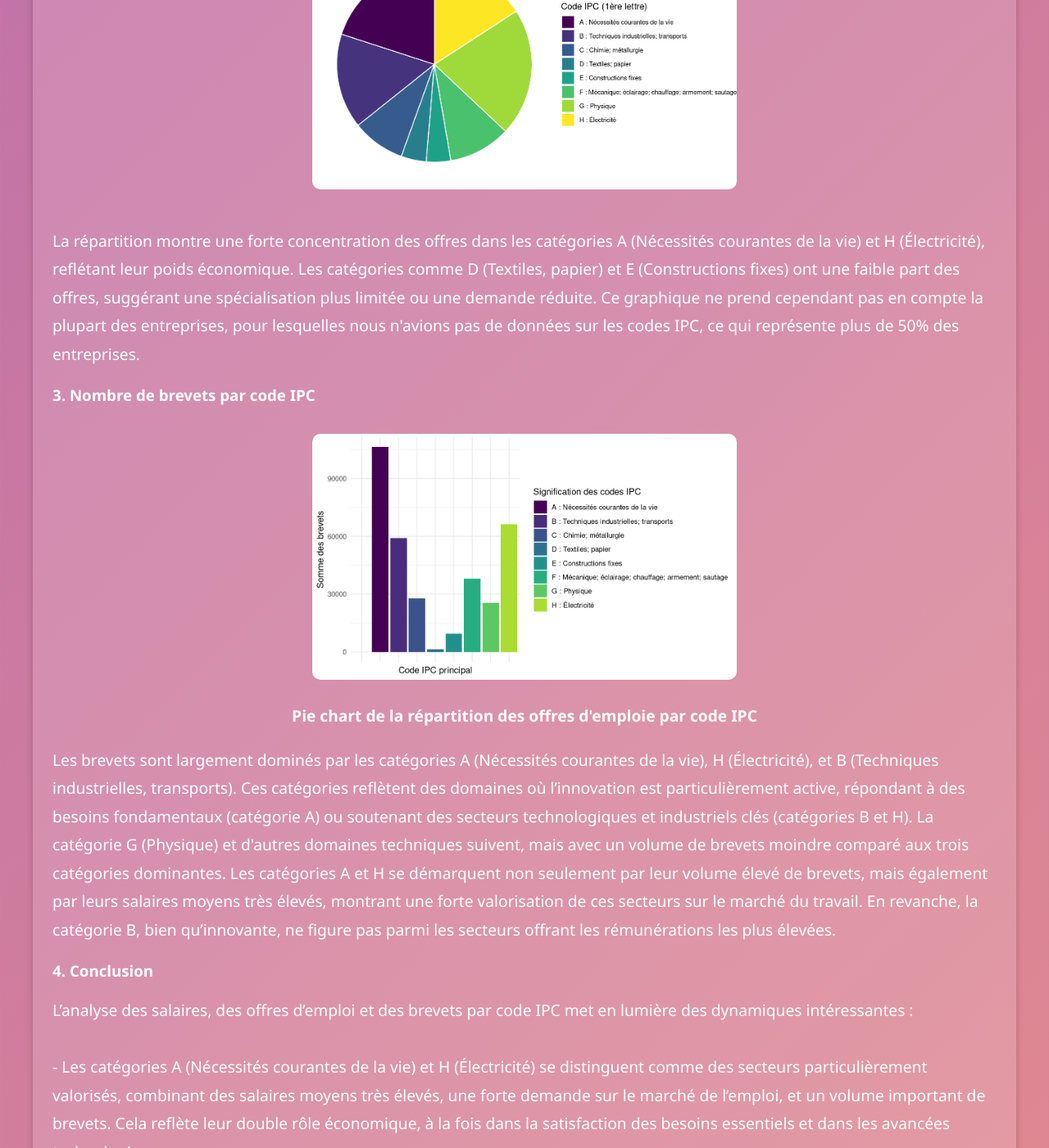
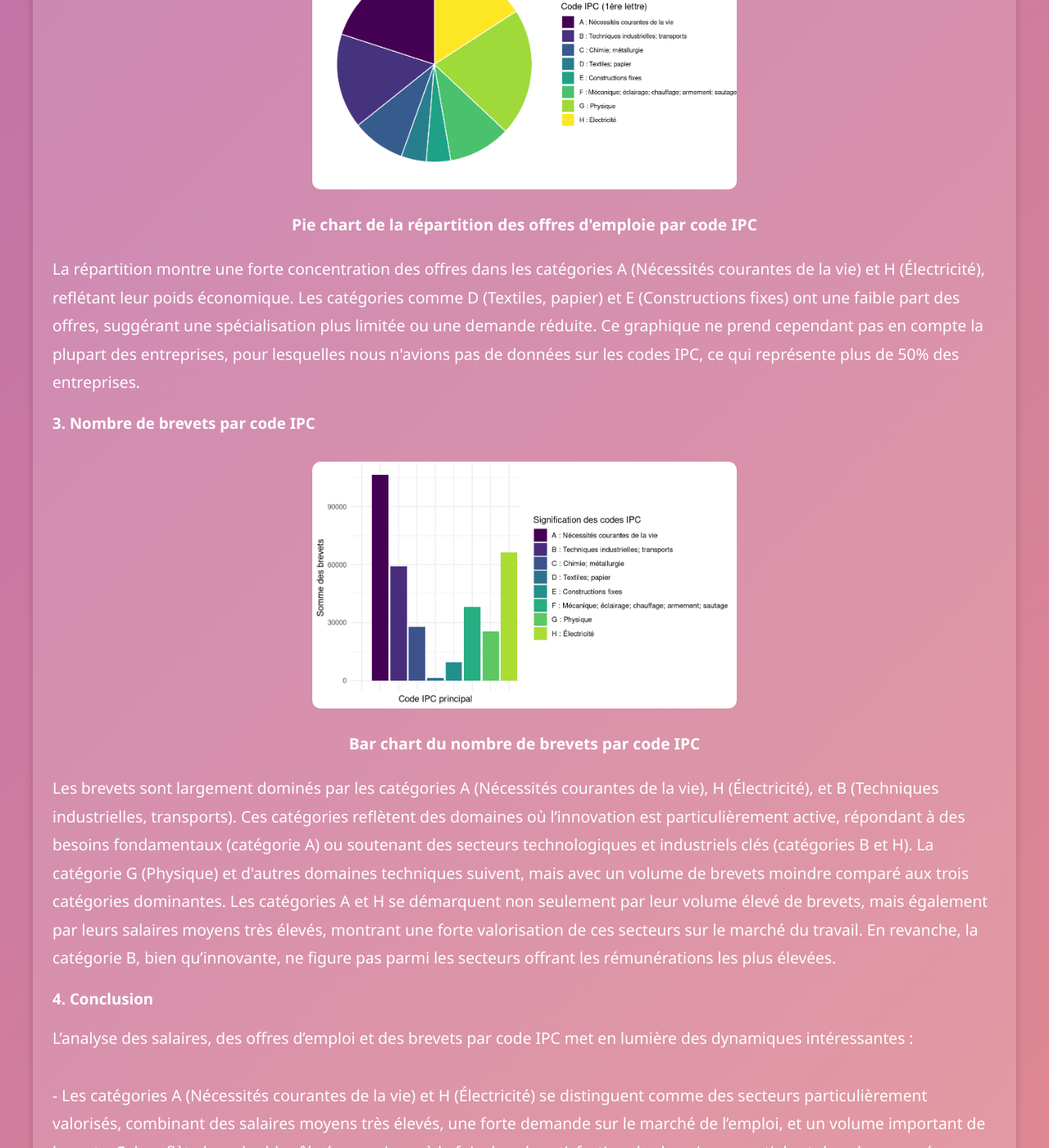
Before and after one commit to SebastienH422/ProjetR.smams, a Jekyll site: the page analyses.html, which Jekyll copies as it is, in a window 1280 px wide and 1400 px high, scrolled down 4071 px. Shown: the whole window at 82% size. Built offline with Jekyll 4.4.1, drawn with Linux system fonts in a browser that asks for light colours.

Commit message:
Update analyses.html

```diff
--- a/analyses.html
+++ b/analyses.html
@@ -154,6 +154,8 @@ Cela indique que les métiers liés aux domaines essentiels ou technologiques av
                 <h3>2. Répartition des offres d'emploi par code IPC</h3>
                 <p align="center">
                     <img src="Images/ipc_offres_sansNA_60porcent_sans_legende.png" alt="Répartition des offres d'emploi par code IPC">
+                    <br>
+                    <strong>Pie chart de la répartition des offres d'emploie par code IPC</strong>
                 </p>
                 <p>La répartition montre une forte concentration des offres dans les catégories A (Nécessités courantes de la vie) et H (Électricité), reflétant leur poids économique.
 Les catégories comme D (Textiles, papier) et E (Constructions fixes) ont une faible part des offres, suggérant une spécialisation plus limitée ou une demande réduite.
@@ -162,7 +164,7 @@ Ce graphique ne prend cependant pas en compte la plupart des entreprises, pour l
                 <p align="center">
                     <img src="Images/ipc_n_patents_good_sans_l.png" alt="Nombre de brevets par code IPC">
                     <br>
-                    <strong>Pie chart de la répartition des offres d'emploie par code IPC</strong>
+                    <strong>Bar chart du nombre de brevets par code IPC</strong>
                 </p>
                 <p>Les brevets sont largement dominés par les catégories A (Nécessités courantes de la vie), H (Électricité), et B (Techniques industrielles, transports).
 Ces catégories reflètent des domaines où l’innovation est particulièrement active, répondant à des besoins fondamentaux (catégorie A) ou soutenant des secteurs technologiques et industriels clés (catégories B et H).
```
